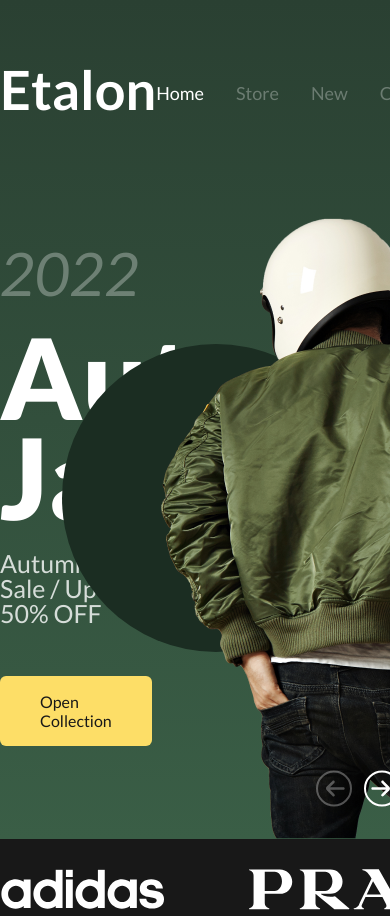
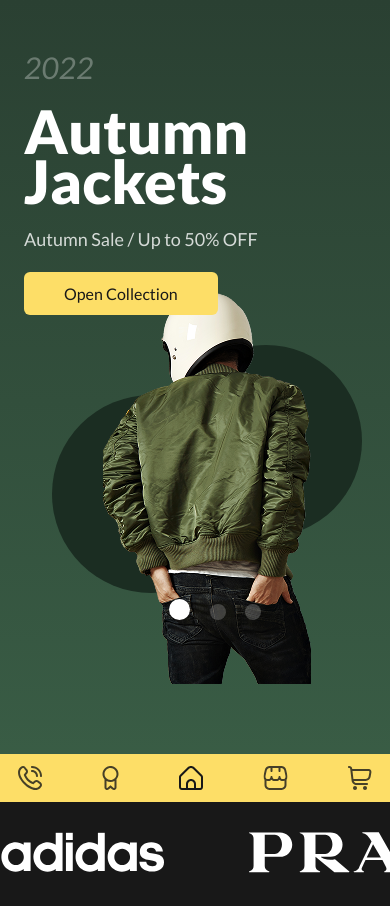
Before and after one commit to maryamazish/Etalon, a plain HTML site: page index.html in a window 390 px wide. Shown: the top 916 px of the page. Drawn offline with Linux system fonts and the light colour scheme.

Commit message:
design hero for mobile

```diff
--- a/asstes/styles/index.css
+++ b/asstes/styles/index.css
@@ -1,5 +1,5 @@
 :root {
-  --line-height-one-hundred: 100%;
+  --one-hundred-percent: 100%;
   --section-distance: 70px;
   --yellow-color: rgba(253, 222, 103, 1);
   --green-color: rgba(59, 95, 71, 1);
@@ -83,12 +83,50 @@ body {
 }
 
 .hero {
-  margin-top: 63px;
   display: flex;
-  justify-content: space-between;
-  align-items: start;
-  gap: 24px;
 }
+
+.hero .left p:nth-of-type(1) {
+  --year-weight: 400;
+  --year-color: var(--gray-color);
+  padding: 0;
+  margin: 0 0 24px 0;
+  font-weight: var(--year-weight);
+  line-height: var(--one-hundred-percent);
+  color: var(--year-color);
+
+}
+
+.hero .left h2 {
+  --header-weight: 900;
+  --one-hundred-percent: 100px;
+  padding: 0;
+  margin: 0 0 24px 0;
+  font-weight: var(--header-weight);
+  color: var(--white-color);
+}
+
+.hero .left p:nth-of-type(2) {
+  --sale-weight: 400;
+  --sale-color: rgba(255, 255, 255, 0.8);
+  padding: 0;
+  font-weight: var(--sale-weight);
+  line-height: var(--one-hundred-percent);
+  color: var(--sale-color);
+}
+
+.btn-wrapper a {
+  text-decoration: none;
+  border-radius: 6px;
+  padding: 16px 40px;
+  display: inline-block;
+}
+
+.hero .left .y-btn a {
+  background-color: var(--yellow-color);
+  color: var(--black-color);
+}
+
 
 .hero .right {
   flex-grow: 1;
@@ -98,14 +136,14 @@ body {
   align-items: center;
 }
 
-.hero .right ul {
-  flex-shrink: 1;
+.hero ul {
+  flex-shrink: 0;
   list-style: none;
   padding: 0;
   margin: 0;
 }
 
-.hero .right .white-bullet {
+.hero .white-bullet {
   margin-bottom: 21px;
   width: 21px;
   height: 21px;
@@ -116,7 +154,7 @@ body {
 /* .white-bullet input:checked ~ label {
 } */
 
-.hero .right .gray-bullet {
+.hero .gray-bullet {
   margin-bottom: 21px;
   width: 16px;
   height: 16px;
@@ -124,12 +162,6 @@ body {
   background-color: var(--gray-color2);
 }
 
-
-/* .hero .right .inside {
-  flex-grow: 1;
-  text-align: center;
-  padding: 0 134px;
-} */
 
 .hero .right .inside {
   flex-grow: 1;
@@ -142,7 +174,7 @@ body {
   --price-size: 36px;
   font-weight: var(--price-weight);
   font-size: var(--price-size);
-  line-height: var(--line-height-one-hundred);
+  line-height: var(--one-hundred-percent);
   color: var(--white-color);
   position: absolute;
   left: 134px;
@@ -160,7 +192,7 @@ body {
   background-color: rgba(253, 222, 103, 1);
   font-weight: var(--off-weight);
   font-size: var(--off-size);
-  line-height: var(--line-height-one-hundred);
+  line-height: var(--one-hundred-percent);
   color: var(--off-color);
   position: absolute;
   left: 229px;
@@ -169,30 +201,22 @@ body {
 }
 
 .hero .right .inside div:nth-of-type(2) {
-  width: 308px;
-  height: 308px;
   border-radius: 50%;
   background-color: rgba(27, 45, 34, 1);
   position: absolute;
-  right: 134px;
-  top: 126px;
   z-index: 0;
 }
 
 .hero .right .inside div:nth-of-type(3) {
-  width: 318px;
-  height: 318px;
   border-radius: 50%;
   background-color: rgba(27, 45, 34, 1);
   position: absolute;
-  left: 134px;
-  top: 234px;
   z-index: 0;
 }
 
 .hero .right .inside .man {
+  /* vertical-align: bottom; */
   position: relative;
-  vertical-align: bottom;
 }
 
 .hero .right .inside .arrow-left {
@@ -206,66 +230,6 @@ body {
   bottom: 32px;
   left: 203px;
   transform: rotate(180deg);
-}
-
-.hero .left {
-  margin-top: 25px;
-  width: 35%;
-  /* background-color: brown; */
-}
-
-.hero .left p:nth-of-type(1) {
-  --year-weight: 400;
-  --year-size: 60px;
-  --year-color: var(--gray-color);
-  padding: 0;
-  margin: 0 0 24px 0;
-  font-weight: var(--year-weight);
-  font-size: var(--year-size);
-  line-height: var(--line-height-one-hundred);
-  color: var(--year-color);
-
-}
-
-.hero .left h2 {
-  --header-weight: 900;
-  --header-size: 112px;
-  --line-height-one-hundred: 100px;
-  padding: 0;
-  margin: 0 0 24px 0;
-  font-weight: var(--header-weight);
-  font-size: var(--header-size);
-  line-height: var(--line-height-one-hundred);
-  letter-spacing: 13%;
-  color: var(--white-color);
-}
-
-.hero .left p:nth-of-type(2) {
-  --year-weight: 400;
-  --year-size: 25px;
-  --year-color: rgba(255, 255, 255, 0.8);
-  padding: 0;
-  margin: 0 0 50px 0;
-  font-weight: var(--year-weight);
-  font-size: var(--year-size);
-  line-height: var(--line-height-one-hundred);
-  color: var(--year-color);
-}
-
-.btn-wrapper a {
-  text-decoration: none;
-  border-radius: 6px;
-  padding: 16px 40px;
-  display: inline-block;
-}
-
-.hero .left .y-btn a {
-  background-color: var(--yellow-color);
-  color: var(--black-color);
-}
-
-.hero .left .y-btn:hover a {
-  background-color: rgba(255, 235, 157, 1);
 }
 
 
@@ -357,6 +321,7 @@ body {
   justify-content: space-around;
   align-items: end;
   position: relative;
+  border-radius: 24px;
 }
 
 
@@ -366,7 +331,7 @@ body {
   --off-size: 48px;
   font-weight: var(--new-collection-weight);
   font-size: var(--off-size);
-  line-height: var(--line-height-one-hundred);
+  line-height: var(--one-hundred-percent);
   color: var(--black-color2);
 }
 
@@ -420,7 +385,7 @@ body {
   --discount-color: rgba(255, 255, 255, 1);
   font-weight: var(--discount-weight);
   font-size: var(--discount-size);
-  line-height: var(--line-height-one-hundred);
+  line-height: var(--one-hundred-percent);
   color: var(--discount-color);
 }
 
@@ -450,7 +415,7 @@ body {
   --name-size: 18px;
   font-weight: var(--name-weight);
   font-size: var(--name-size);
-  line-height: var(--line-height-one-hundred);
+  line-height: var(--one-hundred-percent);
   color: var(--black-color2);
 }
 
@@ -460,7 +425,7 @@ body {
   --name-color: rgba(0, 0, 0, 0.6);
   font-weight: var(--name-weight);
   font-size: var(--name-size);
-  line-height: var(--line-height-one-hundred);
+  line-height: var(--one-hundred-percent);
   color: var(--name-color);
 }
 
@@ -557,22 +522,156 @@ footer {
   --counter-size: 24px;
   font-weight: var(--counter-weight);
   font-size: var(--counter-size);
-  line-height: var(--line-height-one-hundred);
+  line-height: var(--one-hundred-percent);
   color: var(--white-color);
 }
 
 
 
 /* Greater than or equal to 1000px */
-/* @media (width >=1000px) {} */
+@media (width >=1000px) {
+
+  .hero {
+    margin-top: 63px;
+    justify-content: space-between;
+    align-items: center;
+    gap: 24px;
+
+  }
+
+  .hero .left {
+    margin-top: 25px;
+    width: 35%;
+  }
+
+  .hero .left p:nth-of-type(1) {
+    --year-size: 60px;
+    font-size: var(--year-size);
+  }
+
+  .hero .left h2 {
+    --header-size: 112px;
+    font-size: var(--header-size);
+    line-height: var(--one-hundred-percent);
+    letter-spacing: 13%;
+  }
+
+  .hero .left p:nth-of-type(2) {
+    --sale-size: 25px;
+    font-size: var(--sale-size);
+    margin: 0 0 50px 0;
+
+  }
+
+  .hero .left .y-btn:hover a {
+    background-color: rgba(255, 235, 157, 1);
+  }
+
+  .hero .right .inside div:nth-of-type(2) {
+    width: 308px;
+    height: 308px;
+    right: 134px;
+    top: 126px;
+  }
+
+  .hero .right .inside div:nth-of-type(3) {
+    width: 318px;
+    height: 318px;
+    left: 134px;
+    top: 234px;
+  }
+
+  .hero .right .inside .man {
+    vertical-align: bottom;
+  }
+
+  .menubar * {
+    display: none;
+  }
+
+}
 
 /* Less than or equal to 700px */
 @media (width <=700px) {
   .container {
     width: 100%;
-    margin-right: auto;
-    margin-left: auto;
   }
+
+  .hero {
+    margin-top: 27px;
+    padding-left: 24px;
+    flex-direction: column;
+    justify-content: left;
+    height: auto;
+  }
+
+  .hero .left p:nth-of-type(1) {
+    --year-size: 30px;
+    font-size: var(--year-size);
+  }
+
+  .hero .left h2 {
+    --header-size: 60px;
+    font-size: var(--header-size);
+    line-height: calc(var(--one-hundred-percent)/2);
+    letter-spacing: 13%;
+  }
+
+  .hero .left p:nth-of-type(2) {
+    --sale-size: 18px;
+    font-size: var(--sale-size);
+    margin: 0 0 24px 0;
+
+  }
+
+  .hero .left .y-btn a {
+    position: relative;
+    z-index: 3;
+    padding: 12px 40px;
+  }
+
+  .hero .right .inside div:nth-of-type(2) {
+    width: 192px;
+    height: 192px;
+    right: 28px;
+    top: 30px;
+  }
+
+  .hero .right .inside div:nth-of-type(3) {
+    width: 198px;
+    height: 198px;
+    left: 28px;
+    top: 80px;
+  }
+
+  .hero .right .inside .man {
+    top: -22px;
+  }
+
+  .hero ul {
+    text-align: center;
+    position: relative;
+    bottom: 110px;
+  }
+
+  .hero ul li {
+    display: inline-block;
+    margin-left: 16px;
+  }
+
+  .menubar {
+    width: 100%;
+    background-color: var(--yellow-color);
+    display: flex;
+    justify-content: space-between;
+    padding: 12px 18px;
+  }
+
+  .nav *,
+  .desktop {
+    display: none;
+  }
+
 }
 
 /* Between 700px and 1000px */
--- a/index.html
+++ b/index.html
@@ -38,13 +38,18 @@
                 </div>
                 <div class="right">
                     <div class="inside">
-                        <p>$299</p>
-                        <div>40% OFF</div>
+                        <p class="desktop">$299</p>
+                        <div class="desktop">40% OFF</div>
                         <div></div>
                         <div></div>
-                        <img class="man" src="./asstes/images/man.png" title="">
-                        <img class="arrow-left" src="./asstes/images/arrowkey.svg" title="">
-                        <img class="arrow-right" src="./asstes/images/arrowkey-w.svg" title="">
+                        <picture>
+                            <source media="(max-width: 700px)" srcset="./asstes/images/man-m.png" />
+                            <img class="man" src="./asstes/images/man.png" alt="" />
+                        </picture>
+                        <img class="arrow-left desktop" src="./asstes/images/arrowkey.svg" title="">
+                        <img class="arrow-right desktop" src="./asstes/images/arrowkey-w.svg" title="">
+                    </div>
+
                 </div>
                 <ul>
                     <li class="white-bullet">
@@ -55,6 +60,12 @@
                     <li class="gray-bullet"></li>
                 </ul>
             </div>
+                <div class="menubar mobile">
+                    <img  src="./asstes/images/phone.svg" title="">
+                    <img  src="./asstes/images/medal.svg" title="">
+                    <img  src="./asstes/images/home.svg" title="">
+                    <img  src="./asstes/images/shop.svg" title="">
+                    <img  src="./asstes/images/basket.svg" title="">
                 </div>
 
         </div>
@@ -211,7 +222,7 @@
         <div class="container">
             <div class="footer">
                 <div class="left">
-                    <p >70% OFF</p>
+                    <p>70% OFF</p>
                     <img src="./asstes/images/shoes.png" alt="" />
                 </div>
                 <div class="right">
```
Also changed, not shown: asstes/images/basket.svg (added), asstes/images/home.svg (added), asstes/images/man-m.png (added), asstes/images/medal.svg (added), asstes/images/phone.svg (added), asstes/images/shop.svg (added). Lines whose indentation alone changed are shown as unchanged.
